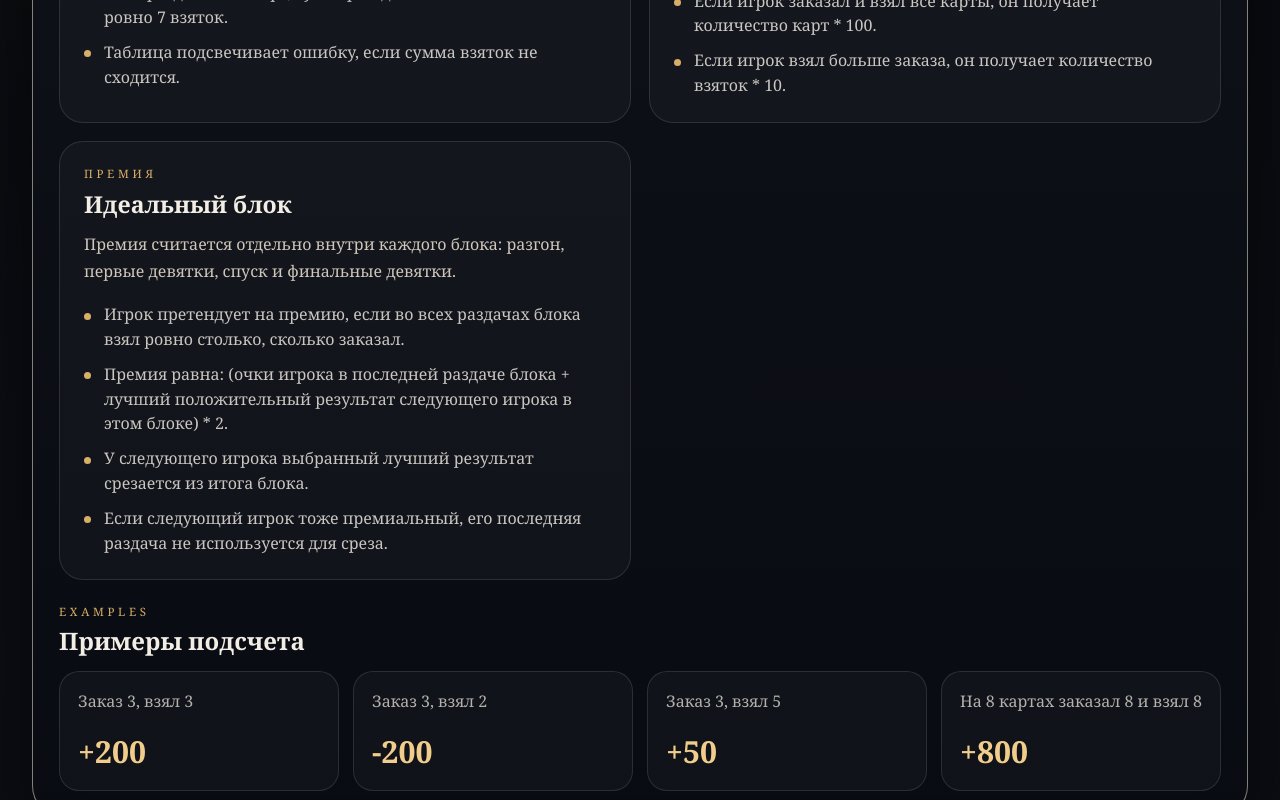
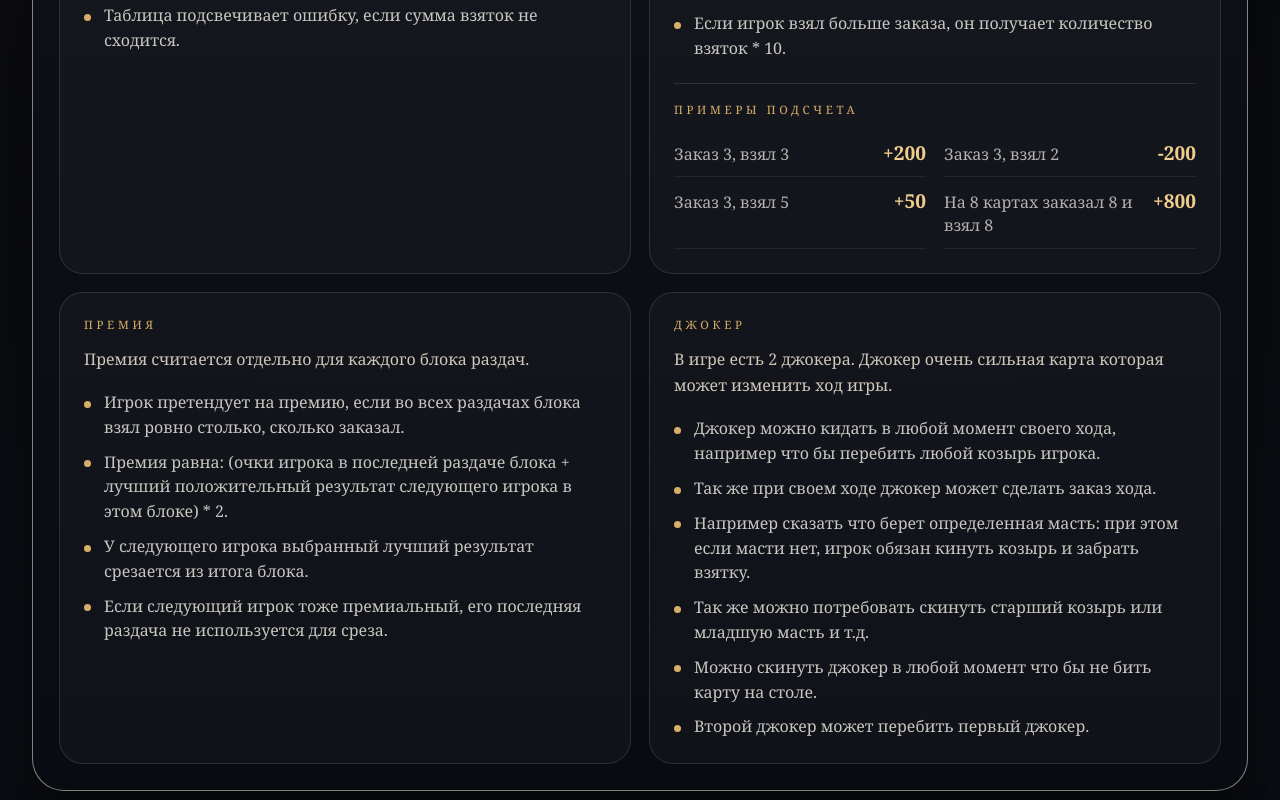
Before and after one commit to NeverGood/Joker, a Next.js app: page /reglament in a window 1280 px wide. Shown: the part 1020-1820 px from the top of the page. Built offline with nearby package versions, Linux system fonts and the light colour scheme; no server answers.

Commit message:
Refine rules layout and joker text

```diff
--- a/app/globals.css
+++ b/app/globals.css
@@ -311,8 +311,7 @@ select {
   margin-top: 22px;
 }
 
-.reglamentBlock,
-.reglamentExampleCard {
+.reglamentBlock {
   border: 1px solid rgba(242, 238, 229, 0.12);
   background: rgba(255, 255, 255, 0.03);
 }
@@ -321,13 +320,6 @@ select {
   min-width: 0;
   padding: 24px;
   border-radius: 24px;
-}
-
-.reglamentBlock h2 {
-  margin: 0;
-  color: var(--text);
-  font-size: 1.45rem;
-  line-height: 1.15;
 }
 
 .reglamentBlock p:not(.sectionEyebrow) {
@@ -362,34 +354,39 @@ select {
   content: '';
 }
 
-.reglamentExamples {
-  margin-top: 24px;
-}
-
-.reglamentExamplesGrid {
-  display: grid;
-  grid-template-columns: repeat(4, minmax(0, 1fr));
-  gap: 14px;
-  margin-top: 18px;
-}
-
-.reglamentExampleCard {
-  display: grid;
+.reglamentInlineExamples {
+  margin-top: 22px;
+  padding-top: 18px;
+  border-top: 1px solid rgba(242, 238, 229, 0.12);
+}
+
+.reglamentInlineExamplesGrid {
+  display: grid;
+  grid-template-columns: repeat(2, minmax(0, 1fr));
+  gap: 0 18px;
+  margin-top: 12px;
+}
+
+.reglamentInlineExample {
+  display: flex;
+  align-items: baseline;
+  justify-content: space-between;
   gap: 12px;
-  min-height: 120px;
-  align-content: space-between;
-  padding: 18px;
-  border-radius: 20px;
-}
-
-.reglamentExampleCard span {
+  min-width: 0;
+  padding: 10px 0;
+  border-bottom: 1px solid rgba(242, 238, 229, 0.08);
+}
+
+.reglamentInlineExample span {
+  min-width: 0;
   color: rgba(242, 238, 229, 0.72);
   line-height: 1.45;
 }
 
-.reglamentExampleCard strong {
+.reglamentInlineExample strong {
+  min-width: max-content;
   color: var(--gold-strong);
-  font-size: 1.9rem;
+  font-size: 1.2rem;
   font-variant-numeric: tabular-nums;
 }
 
@@ -1814,7 +1811,7 @@ select.textField {
   }
 
   .reglamentGrid,
-  .reglamentExamplesGrid {
+  .reglamentInlineExamplesGrid {
     grid-template-columns: 1fr;
     gap: 12px;
   }
@@ -1828,14 +1825,10 @@ select.textField {
     border-radius: 18px;
   }
 
-  .reglamentBlock h2 {
-    font-size: 1.24rem;
-  }
-
-  .reglamentExampleCard {
-    min-height: 0;
-    padding: 16px;
-    border-radius: 18px;
+  .reglamentInlineExample {
+    align-items: flex-start;
+    flex-direction: column;
+    gap: 4px;
   }
 
   .reglamentPunishmentTypes {
--- a/app/reglament/page.js
+++ b/app/reglament/page.js
@@ -41,17 +41,30 @@ const ruleBlocks = [
       'Если игрок взял ровно заказ, он получает плюс цену заказа.',
       'Если игрок заказал и взял все карты, он получает количество карт * 100.',
       'Если игрок взял больше заказа, он получает количество взяток * 10.'
-    ]
+    ],
+    examples: true
   },
   {
     eyebrow: 'Премия',
     title: 'Идеальный блок',
-    lead: 'Премия считается отдельно внутри каждого блока: разгон, первые девятки, спуск и финальные девятки.',
+    lead: 'Премия считается отдельно для каждого блока раздач.',
     items: [
       'Игрок претендует на премию, если во всех раздачах блока взял ровно столько, сколько заказал.',
       'Премия равна: (очки игрока в последней раздаче блока + лучший положительный результат следующего игрока в этом блоке) * 2.',
       'У следующего игрока выбранный лучший результат срезается из итога блока.',
       'Если следующий игрок тоже премиальный, его последняя раздача не используется для среза.'
+    ]
+  },
+  {
+    eyebrow: 'Джокер',
+    lead: 'В игре есть 2 джокера. Джокер очень сильная карта которая может изменить ход игры.',
+    items: [
+      'Джокер можно кидать в любой момент своего хода, например что бы перебить любой козырь игрока.',
+      'Так же при своем ходе джокер может сделать заказ хода.',
+      'Например сказать что берет определенная масть: при этом если масти нет, игрок обязан кинуть козырь и забрать взятку.',
+      'Так же можно потребовать скинуть старший козырь или младшую масть и т.д.',
+      'Можно скинуть джокер в любой момент что бы не бить карту на столе.',
+      'Второй джокер может перебить первый джокер.'
     ]
   }
 ];
@@ -164,9 +177,8 @@ export default function ReglamentPage() {
         </summary>
         <div className="reglamentGrid" aria-label="Правила игры">
           {ruleBlocks.map((block) => (
-            <article className="reglamentBlock" key={block.title || block.eyebrow}>
+            <article className="reglamentBlock" key={block.eyebrow}>
               <p className="sectionEyebrow">{block.eyebrow}</p>
-              {block.title ? <h2>{block.title}</h2> : null}
               <p>{block.lead}</p>
               <ul>
                 {block.items.map((item) => (
@@ -174,23 +186,21 @@ export default function ReglamentPage() {
                 ))}
               </ul>
               {block.note ? <p>{block.note}</p> : null}
+              {block.examples ? (
+                <div className="reglamentInlineExamples" aria-label="Примеры подсчета очков">
+                  <p className="sectionEyebrow">Примеры подсчета</p>
+                  <div className="reglamentInlineExamplesGrid">
+                    {examples.map((example) => (
+                      <div className="reglamentInlineExample" key={example.label}>
+                        <span>{example.label}</span>
+                        <strong>{example.value}</strong>
+                      </div>
+                    ))}
+                  </div>
+                </div>
+              ) : null}
             </article>
           ))}
-        </div>
-
-        <div className="reglamentExamples">
-          <div>
-            <p className="sectionEyebrow">Examples</p>
-            <h2 className="sectionTitle">Примеры подсчета</h2>
-          </div>
-          <div className="reglamentExamplesGrid">
-            {examples.map((example) => (
-              <div className="reglamentExampleCard" key={example.label}>
-                <span>{example.label}</span>
-                <strong>{example.value}</strong>
-              </div>
-            ))}
-          </div>
         </div>
       </details>
 
```
